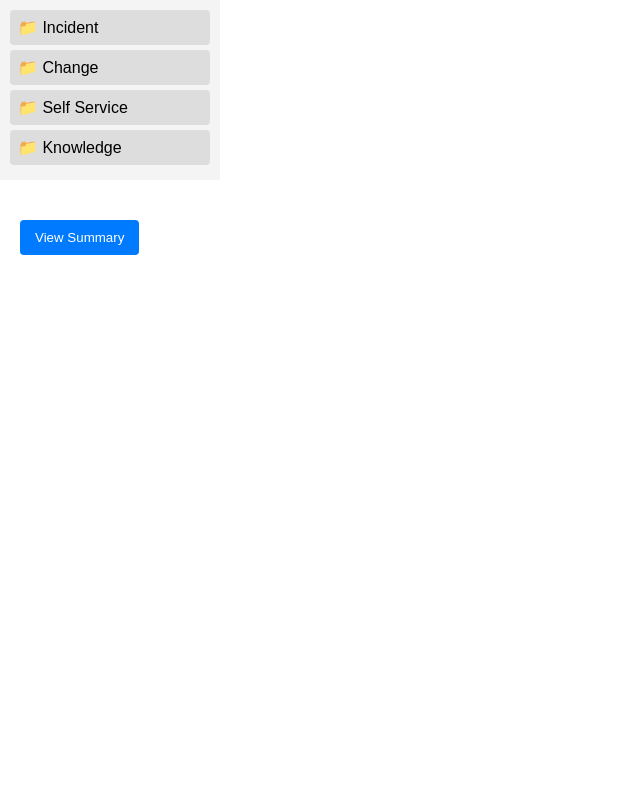
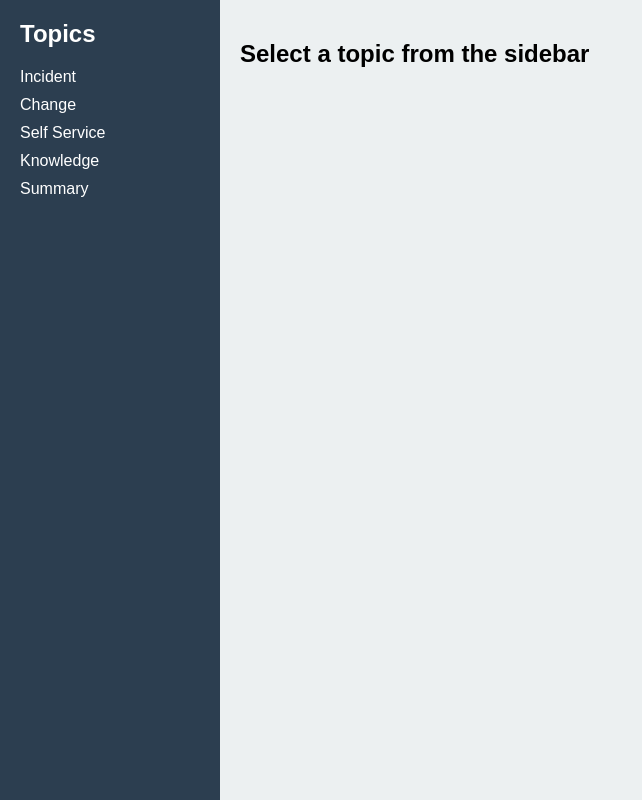
Before and after one commit to bryanhadzik/scoper, a Flask app: page / in a window 1280 px wide. Shown: the whole page, without its empty margins (0-642 px from the left). Run offline with Flask 3, Linux system fonts and the light colour scheme.

Commit message:
fixed folder

```diff
--- a/webapp/app.py
+++ b/webapp/app.py
@@ -1,47 +1,10 @@
-from flask import Flask, render_template, request, redirect, url_for
+from flask import Flask, render_template
 
 app = Flask(__name__)
 
-topics = {
-    "incident": ["Reporting", "Resolution"],
-    "change": ["Planning", "Implementation"],
-    "self service": ["Portal Design", "Automation"],
-    "knowledge": ["Article Creation", "Review"]
-}
+@app.route('/')
+def index():
+    return render_template('index.html')
 
-subtopics = {
-    "Reporting": ["Initial Report", "Follow-up"],
-    "Resolution": ["Troubleshooting", "Closure"],
-    "Planning": ["Risk Assessment", "Scheduling"],
-    "Implementation": ["Execution", "Validation"],
-    "Portal Design": ["UI/UX", "Navigation"],
-    "Automation": ["Workflow Setup", "Bot Integration"],
-    "Article Creation": ["Drafting", "Formatting"],
-    "Review": ["Peer Review", "Publishing"]
-}
-
-default_hours = 2
-
-@app.route("/", methods=["GET", "POST"])
-def index():
-    if request.method == "POST":
-        hours_data = {}
-        total_hours = 0
-        for topic in topics:
-            topic_total = 0
-            for sub in topics[topic]:
-                for subsub in subtopics[sub]:
-                    key = f"{topic}_{sub}_{subsub}"
-                    hours = float(request.form.get(key, default_hours))
-                    topic_total += hours
-            hours_data[topic] = topic_total
-            total_hours += topic_total
-        return render_template("summary.html", hours_data=hours_data, total_hours=total_hours)
-    return render_template("index.html", topics=topics, subtopics=subtopics, default_hours=default_hours)
-
-@app.route("/summary")
-def summary():
-    return redirect(url_for("index"))
-
-if __name__ == "__main__":
-    app.run(debug=True, host="0.0.0.0")
+if __name__ == '__main__':
+    app.run(debug=True)
--- a/webapp/static/css/style.css
+++ b/webapp/static/css/style.css
@@ -1,64 +1,74 @@
 body {
+    margin: 0;
     font-family: Arial, sans-serif;
-    margin: 0;
+}
+
+.container {
+    display: flex;
+    height: 100vh;
+}
+
+.sidebar {
+    width: 220px;
+    background-color: #2c3e50;
+    color: white;
+    padding: 20px;
+    box-sizing: border-box;
+}
+
+.sidebar h2 {
+    margin-top: 0;
+}
+
+.sidebar ul {
+    list-style: none;
     padding: 0;
 }
-.container {
-    display: flex;
-    flex-direction: row;
-    height: 100vh;
+
+.sidebar li {
+    margin: 10px 0;
+    cursor: pointer;
 }
-.sidebar {
-    width: 200px;
-    background-color: #f4f4f4;
-    padding: 10px;
+
+.content {
+    flex-grow: 1;
+    padding: 20px;
+    box-sizing: border-box;
+    background-color: #ecf0f1;
     overflow-y: auto;
 }
-.topic-folder {
-    cursor: pointer;
-    padding: 8px;
-    margin-bottom: 5px;
-    background-color: #ddd;
-    border-radius: 4px;
+
+.subtopic-list {
+    list-style: none;
+    padding: 0;
 }
-.main-content {
-    flex-grow: 1;
-    padding: 20px;
-    overflow-y: auto;
-}
-.topic-popup {
-    background-color: #fff;
-    border: 1px solid #ccc;
-    padding: 15px;
-    margin-bottom: 20px;
-    box-shadow: 0 0 10px rgba(0,0,0,0.1);
-}
-ul {
-    list-style-type: disc;
-    padding-left: 20px;
-}
-li {
+
+.subtopic-list li {
     display: flex;
     justify-content: space-between;
     align-items: center;
-    margin-bottom: 8px;
+    background: white;
+    margin: 10px 0;
+    padding: 10px;
+    border-radius: 5px;
+    box-shadow: 0 0 5px rgba(0,0,0,0.1);
 }
-.label {
+
+.subtopic-text {
     flex-grow: 1;
+    text-align: left;
 }
-.hours-input {
+
+.hour-input {
     width: 60px;
     text-align: right;
 }
-.submit-btn, .back-btn {
-    margin-top: 20px;
-    padding: 10px 15px;
-    background-color: #007BFF;
-    color: white;
-    border: none;
-    border-radius: 4px;
-    text-decoration: none;
+
+.summary-list {
+    list-style: none;
+    padding: 0;
 }
-.back-btn {
-    display: inline-block;
+
+.summary-list li {
+    margin: 10px 0;
 }
--- a/webapp/templates/index.html
+++ b/webapp/templates/index.html
@@ -3,43 +3,73 @@
 <head>
     <meta charset="UTF-8">
     <title>Topic Estimator</title>
-    <link rel="stylesheet" href="{{ url_for('static', filename='css/style.css') }}">
+    <link rel="stylesheet" href="/static/css/style.css">
 </head>
 <body>
     <div class="container">
-        <form method="POST">
-            <div class="sidebar">
-                {% for topic in topics %}
-                <div class="topic-folder" onclick="toggleTopic('{{ topic }}')">
-                    📁 {{ topic.title() }}
-                </div>
-                {% endfor %}
-            </div>
-            <div class="main-content">
-                {% for topic, subs in topics.items() %}
-                <div class="topic-popup" id="{{ topic }}" style="display:none;">
-                    <h2>{{ topic.title() }}</h2>
-                    {% for sub in subs %}
-                        <h3>{{ sub }}</h3>
-                        <ul>
-                        {% for subsub in subtopics[sub] %}
-                            <li>
-                                <span class="label">{{ subsub }}</span>
-                                <input type="number" name="{{ topic }}_{{ sub }}_{{ subsub }}" value="{{ default_hours }}" step="0.5" class="hours-input">
-                            </li>
-                        {% endfor %}
-                        </ul>
-                    {% endfor %}
-                </div>
-                {% endfor %}
-                <button type="submit" class="submit-btn">View Summary</button>
-            </div>
-        </form>
+        <div class="sidebar">
+            <h2>Topics</h2>
+            <ul>
+                <li onclick="showTopic('incident')">Incident</li>
+                <li onclick="showTopic('change')">Change</li>
+                <li onclick="showTopic('self_service')">Self Service</li>
+                <li onclick="showTopic('knowledge')">Knowledge</li>
+                <li onclick="showSummary()">Summary</li>
+            </ul>
+        </div>
+        <div class="content" id="content">
+            <h2>Select a topic from the sidebar</h2>
+        </div>
     </div>
+
     <script>
-        function toggleTopic(topicId) {
-            document.querySelectorAll('.topic-popup').forEach(el => el.style.display = 'none');
-            document.getElementById(topicId).style.display = 'block';
+        const topics = {
+            incident: ["Report Issue", "Diagnose Problem", "Resolve Incident"],
+            change: ["Request Change", "Assess Impact", "Implement Change"],
+            self_service: ["Access Portal", "Use Tools", "Submit Request"],
+            knowledge: ["Search Articles", "Read Documentation", "Contribute Content"]
+        };
+
+        const hours = {};
+
+        function showTopic(topic) {
+            const content = document.getElementById("content");
+            content.innerHTML = `<h2>${topic.replace('_', ' ').toUpperCase()}</h2>`;
+            const list = document.createElement("ul");
+            list.className = "subtopic-list";
+            topics[topic].forEach((sub, i) => {
+                const li = document.createElement("li");
+                li.innerHTML = `
+                    <span class="subtopic-text">${sub}</span>
+                    <input type="number" class="hour-input" value="2" min="0" onchange="updateHours('${topic}', ${i}, this.value)">
+                `;
+                list.appendChild(li);
+            });
+            content.appendChild(list);
+        }
+
+        function updateHours(topic, index, value) {
+            if (!hours[topic]) hours[topic] = [];
+            hours[topic][index] = parseFloat(value);
+        }
+
+        function showSummary() {
+            const content = document.getElementById("content");
+            content.innerHTML = "<h2>Summary</h2>";
+            let total = 0;
+            const summaryList = document.createElement("ul");
+            summaryList.className = "summary-list";
+            for (const topic in hours) {
+                const topicTotal = hours[topic].reduce((a, b) => a + b, 0);
+                total += topicTotal;
+                const li = document.createElement("li");
+                li.innerHTML = `<strong>${topic.replace('_', ' ').toUpperCase()}</strong>: ${topicTotal.toFixed(2)} hours`;
+                summaryList.appendChild(li);
+            }
+            const overall = document.createElement("p");
+            overall.innerHTML = `<strong>Total Hours:</strong> ${total.toFixed(2)}`;
+            content.appendChild(summaryList);
+            content.appendChild(overall);
         }
     </script>
 </body>
```
